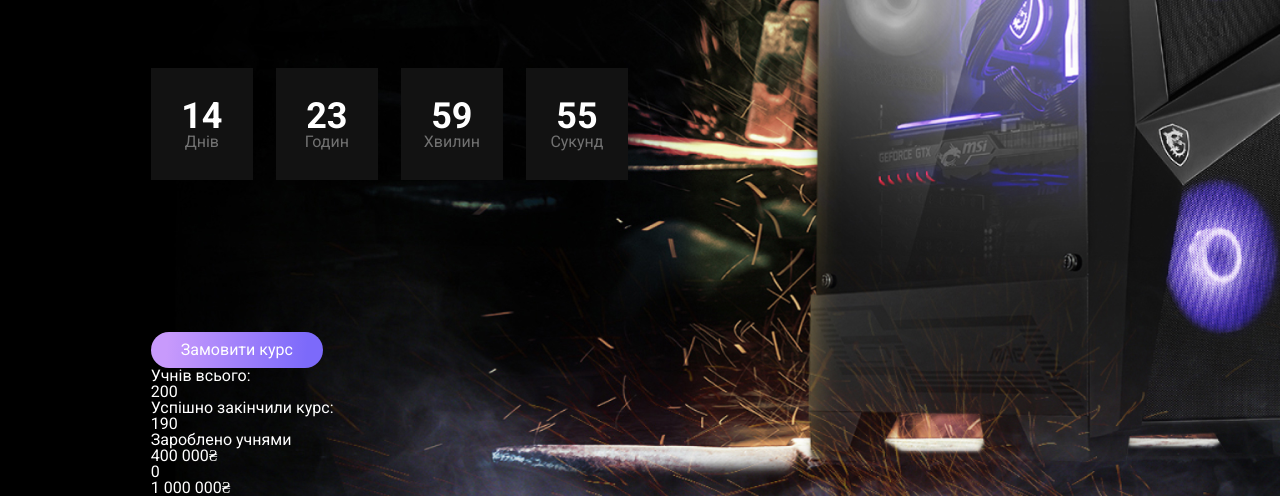
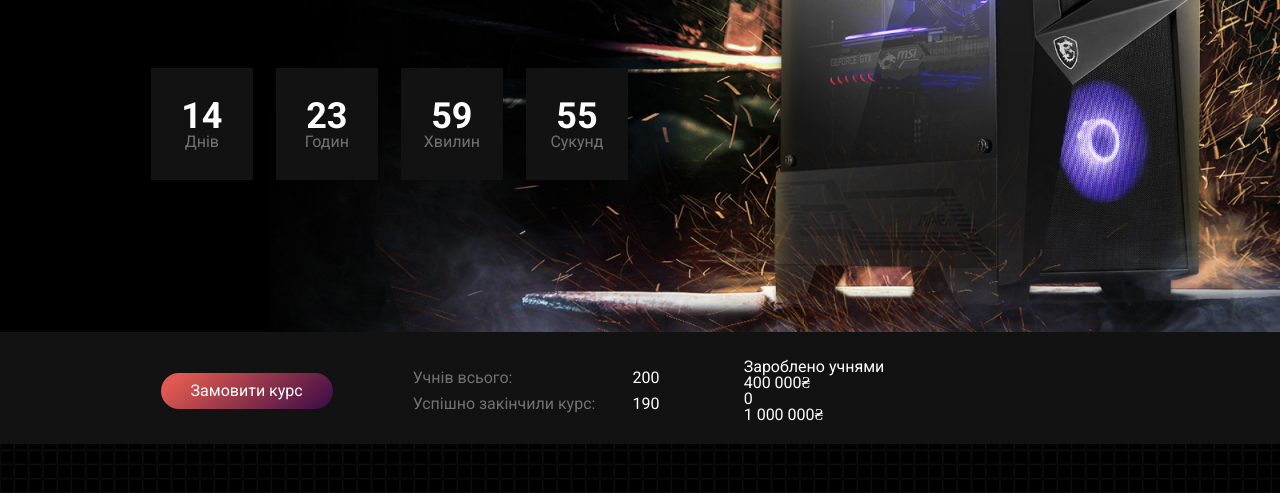
Before and after one commit to MorozO11/PCmarket, a website built with webpack: page src/index.html in a window 1280 px wide. Shown: the part 307-803 px from the top of the page. Built offline with nearby package versions, Linux system fonts and the light colour scheme; files whose address does not match are found by name.

Commit message:
нижня частина героя

```diff
--- a/src/index.html
+++ b/src/index.html
@@ -41,16 +41,21 @@
 								</ul>
 							</div>
 						</div>
-						<div class="main-blok__last-line">
+
+					</div>
+				</div>
+				<div class="main-blok__last-line last-line">
+					<div class="last-line__container-big">
 					<button type="button" class="main-blok__button button">Замовити курс</button>
 					<div class="main-blok__people">
-								<div class="main-blok__people">
+						<div class="main-blok__everything">
 							<div class="main-blok__people-everything">Учнів всього:</div>
 							<div class="main-blok__people-number">200</div>
 						</div>
-								<div class="main-blok__people">
+						<div class="main-blok__finished">
 							<div class="main-blok__people-finished">Успішно закінчили курс:</div>
 							<div class="main-blok__people-number">190</div>
+						</div>
 					</div>
 					<div class="main-blok__money">
 						<div class="main-blok__money-body">
@@ -65,8 +70,6 @@
 					</div>
 				</div>
 			</div>
-					</div>
-				</div>
 			</section>
 		</main>
 		@@include('html/_footer.htm',{})
--- a/src/scss/home.scss
+++ b/src/scss/home.scss
@@ -54,31 +54,71 @@
    // .main-blok__last-line
 
    &__last-line {
+      width: 100%;
+      gap: toRem(80);
+      background: rgb(18, 18, 18);
+      position: absolute;
+   }
+
+   .last-line__container-big {
+      align-items: center;
+      display: flex;
+      @include adaptiveValue("padding-left", 230, 30);
+      @include adaptiveValue("padding-top", 35, 10);
+      @include adaptiveValue("padding-bottom", 28, 10);
+      gap: toRem(80);
    }
 
    // .main-blok__button
 
    &__button {
+      background: linear-gradient(140.99deg, rgb(223, 89, 80) 11.194%, rgb(69, 16, 70) 93.72%);
    }
 
    // .main-blok__people
 
    &__people {
+      display: flex;
+      flex-direction: column;
+      justify-content: center;
+      gap: toRem(10);
+      width: 251px;
+height: 58px;
+
+   }
+
+   // .main-blok__everything
+
+   &__everything {
+      display: flex;
+      gap: auto;
+      gap: toRem(120);
+
    }
 
    // .main-blok__people-everything
 
    &__people-everything {
-   }
+      opacity: 0.4;   }
 
    // .main-blok__people-number
 
    &__people-number {
+
+   }
+
+   // .main-blok__finished
+
+   &__finished {
+      display: flex;
+      gap: toRem(37);
+
    }
 
    // .main-blok__people-finished
 
    &__people-finished {
+      opacity: 0.4;
    }
 
    // .main-blok__money
```
Lines whose indentation alone changed are shown as unchanged.
